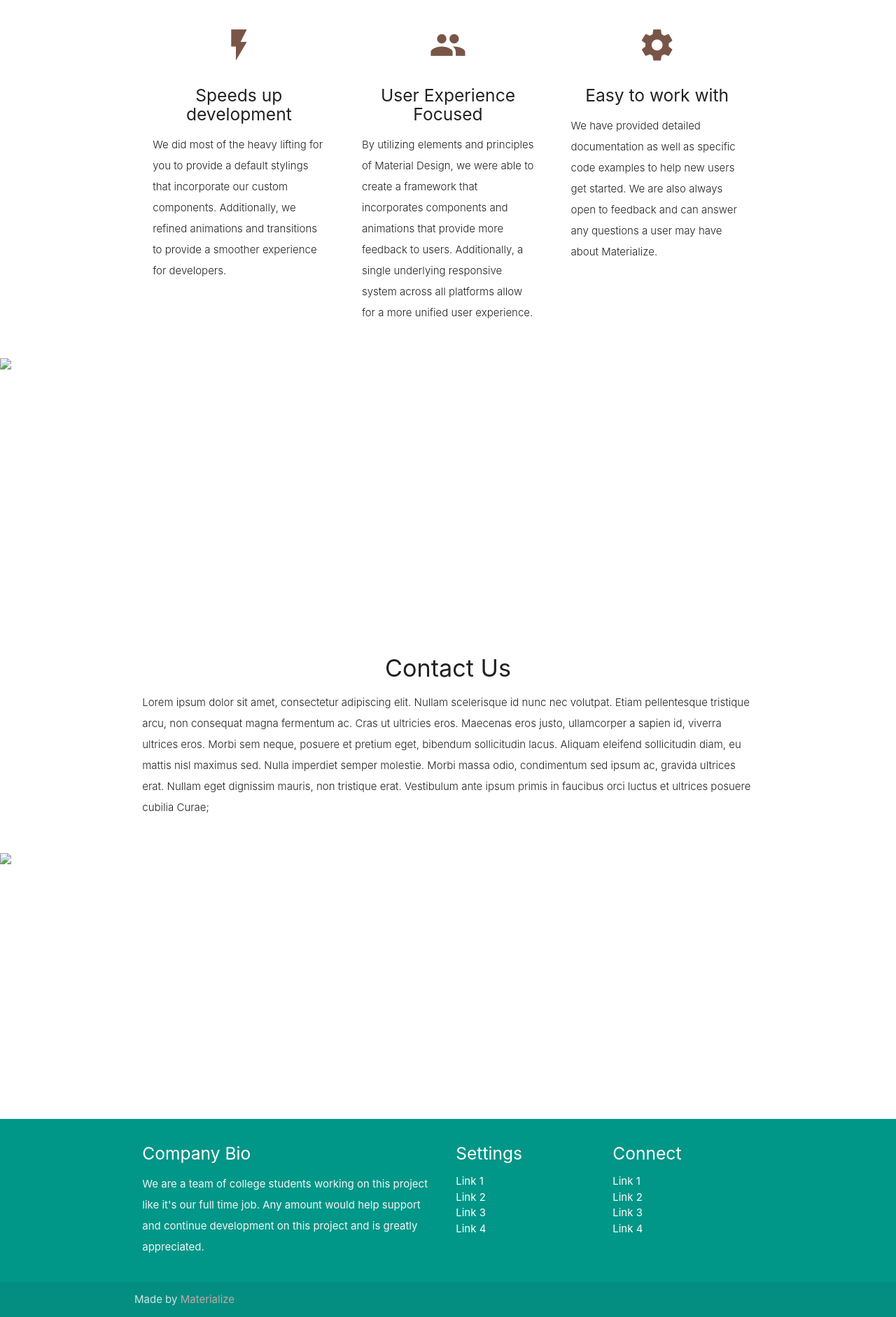
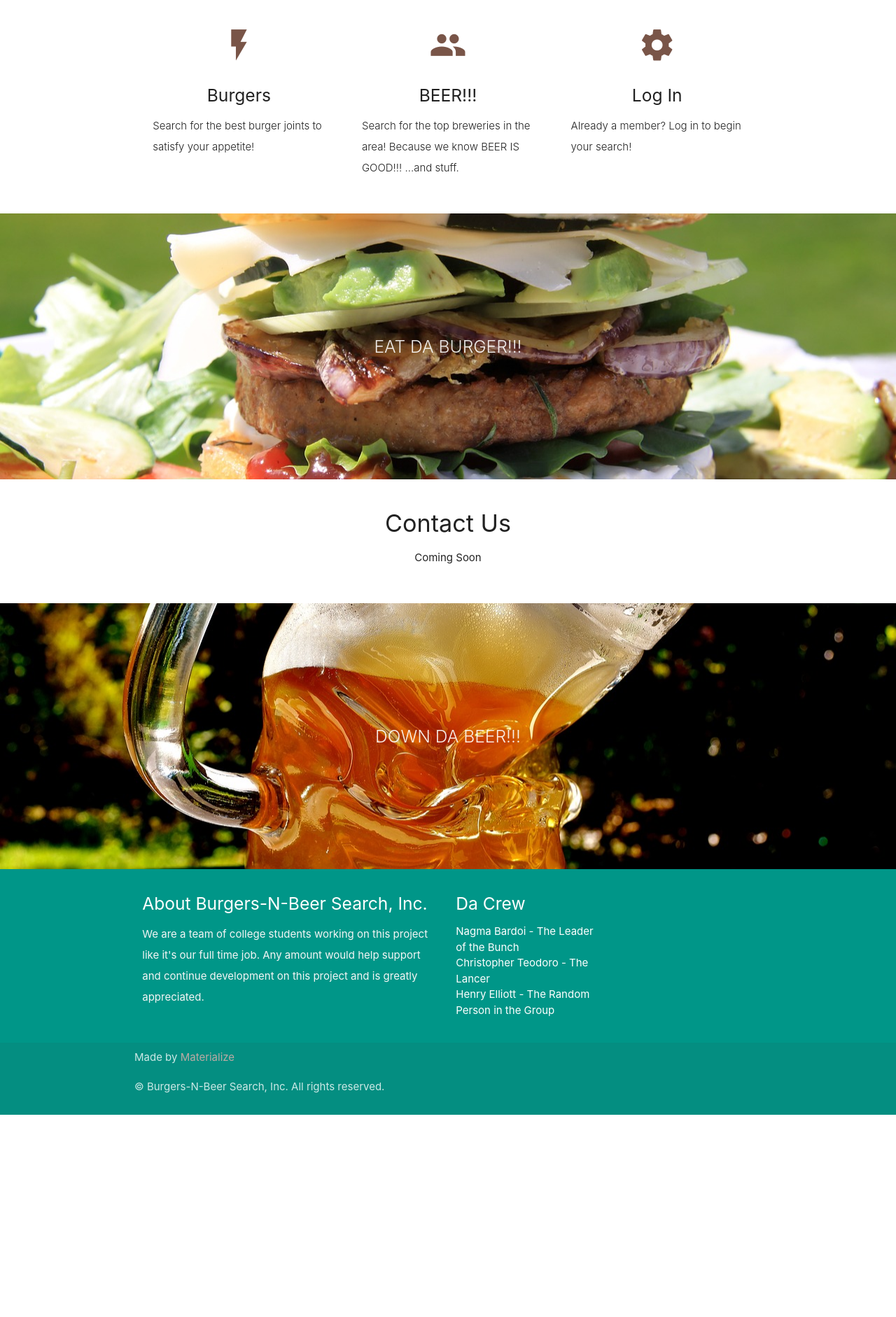
Before and after one commit to nbardoi/Burgers-n-Beer, a website: page public/index.html in a window 1280 px wide. Shown: the part 457-2339 px from the top of the page at 70% size. After the commit the page ends 2050 px from the top, so only its background shows below. Drawn offline with nearby package versions, Linux system fonts and the light colour scheme.

Commit message:
Developing index.html

```diff
--- a/public/index.html
+++ b/public/index.html
@@ -3,7 +3,7 @@
 <head>
   <meta http-equiv="Content-Type" content="text/html; charset=UTF-8"/>
   <meta name="viewport" content="width=device-width, initial-scale=1"/>
-  <title>Parallax Template - Materialize</title>
+  <title>Burgers-N-Beer</title>
 
   <!-- CSS  -->
   <link href="https://fonts.googleapis.com/icon?family=Material+Icons" rel="stylesheet">
@@ -13,13 +13,13 @@
 <body>
   <nav class="white" role="navigation">
     <div class="nav-wrapper container">
-      <a id="logo-container" href="#" class="brand-logo">Logo</a>
+      <a id="logo-container" href="#" class="brand-logo">BURGERS-N-BEER</a>
       <ul class="right hide-on-med-and-down">
-        <li><a href="#">Navbar Link</a></li>
+        <li><a href="#">Log In</a></li>
       </ul>
 
       <ul id="nav-mobile" class="sidenav">
-        <li><a href="#">Navbar Link</a></li>
+        <li><a href="#">Log In</a></li>
       </ul>
       <a href="#" data-target="nav-mobile" class="sidenav-trigger"><i class="material-icons">menu</i></a>
     </div>
@@ -29,9 +29,9 @@
     <div class="section no-pad-bot">
       <div class="container">
         <br><br>
-        <h1 class="header center teal-text text-lighten-2">Parallax Template</h1>
+        <h1 class="header center white-text text-lighten-2">Burgers-N-Beer</h1>
         <div class="row center">
-          <h5 class="header col s12 light">A modern responsive front-end framework based on Material Design</h5>
+          <h5 class="header col s12 light">The modern check-in search for the best burger joints and breweries in town!</h5>
         </div>
         <div class="row center">
           <a href="http://materializecss.com/getting-started.html" id="download-button" class="btn-large waves-effect waves-light teal lighten-1">Get Started</a>
@@ -40,7 +40,7 @@
 
       </div>
     </div>
-    <div class="parallax"><img src="background1.jpg" alt="Unsplashed background img 1"></div>
+    <div class="parallax"><img src="../public/img/burgers-1976198_1280.jpg" alt="Unsplashed background img 1"></div>
   </div>
 
 
@@ -52,27 +52,27 @@
         <div class="col s12 m4">
           <div class="icon-block">
             <h2 class="center brown-text"><i class="material-icons">flash_on</i></h2>
-            <h5 class="center">Speeds up development</h5>
+            <h5 class="center">Burgers</h5>
 
-            <p class="light">We did most of the heavy lifting for you to provide a default stylings that incorporate our custom components. Additionally, we refined animations and transitions to provide a smoother experience for developers.</p>
+            <p class="light">Search for the best burger joints to satisfy your appetite!</p>
           </div>
         </div>
 
         <div class="col s12 m4">
           <div class="icon-block">
             <h2 class="center brown-text"><i class="material-icons">group</i></h2>
-            <h5 class="center">User Experience Focused</h5>
+            <h5 class="center">BEER!!!</h5>
 
-            <p class="light">By utilizing elements and principles of Material Design, we were able to create a framework that incorporates components and animations that provide more feedback to users. Additionally, a single underlying responsive system across all platforms allow for a more unified user experience.</p>
+            <p class="light">Search for the top breweries in the area! Because we know BEER IS GOOD!!! ...and stuff.</p>
           </div>
         </div>
 
         <div class="col s12 m4">
           <div class="icon-block">
             <h2 class="center brown-text"><i class="material-icons">settings</i></h2>
-            <h5 class="center">Easy to work with</h5>
+            <h5 class="center">Log In</h5>
 
-            <p class="light">We have provided detailed documentation as well as specific code examples to help new users get started. We are also always open to feedback and can answer any questions a user may have about Materialize.</p>
+            <p class="light">Already a member? Log in to begin your search!</p>
           </div>
         </div>
       </div>
@@ -85,11 +85,11 @@
     <div class="section no-pad-bot">
       <div class="container">
         <div class="row center">
-          <h5 class="header col s12 light">A modern responsive front-end framework based on Material Design</h5>
+          <h5 class="header col s12 light">EAT DA BURGER!!!</h5>
         </div>
       </div>
     </div>
-    <div class="parallax"><img src="background2.jpg" alt="Unsplashed background img 2"></div>
+    <div class="parallax"><img src="../public/img/burger_of_doom.jpg" alt="Unsplashed background img 2"></div>
   </div>
 
   <div class="container">
@@ -99,7 +99,7 @@
         <div class="col s12 center">
           <h3><i class="mdi-content-send brown-text"></i></h3>
           <h4>Contact Us</h4>
-          <p class="left-align light">Lorem ipsum dolor sit amet, consectetur adipiscing elit. Nullam scelerisque id nunc nec volutpat. Etiam pellentesque tristique arcu, non consequat magna fermentum ac. Cras ut ultricies eros. Maecenas eros justo, ullamcorper a sapien id, viverra ultrices eros. Morbi sem neque, posuere et pretium eget, bibendum sollicitudin lacus. Aliquam eleifend sollicitudin diam, eu mattis nisl maximus sed. Nulla imperdiet semper molestie. Morbi massa odio, condimentum sed ipsum ac, gravida ultrices erat. Nullam eget dignissim mauris, non tristique erat. Vestibulum ante ipsum primis in faucibus orci luctus et ultrices posuere cubilia Curae;</p>
+          <p class="left-align center">Coming Soon</p>
         </div>
       </div>
 
@@ -111,38 +111,28 @@
     <div class="section no-pad-bot">
       <div class="container">
         <div class="row center">
-          <h5 class="header col s12 light">A modern responsive front-end framework based on Material Design</h5>
+          <h5 class="header col s12 light">DOWN DA BEER!!!</h5>
         </div>
       </div>
     </div>
-    <div class="parallax"><img src="background3.jpg" alt="Unsplashed background img 3"></div>
+    <div class="parallax"><img src="../public/img/beer-2351051_1280.jpg" alt="Unsplashed background img 3"></div>
   </div>
 
   <footer class="page-footer teal">
     <div class="container">
       <div class="row">
         <div class="col l6 s12">
-          <h5 class="white-text">Company Bio</h5>
+          <h5 class="white-text">About Burgers-N-Beer Search, Inc.</h5>
           <p class="grey-text text-lighten-4">We are a team of college students working on this project like it's our full time job. Any amount would help support and continue development on this project and is greatly appreciated.</p>
 
 
         </div>
         <div class="col l3 s12">
-          <h5 class="white-text">Settings</h5>
+          <h5 class="white-text">Da Crew</h5>
           <ul>
-            <li><a class="white-text" href="#!">Link 1</a></li>
-            <li><a class="white-text" href="#!">Link 2</a></li>
-            <li><a class="white-text" href="#!">Link 3</a></li>
-            <li><a class="white-text" href="#!">Link 4</a></li>
-          </ul>
-        </div>
-        <div class="col l3 s12">
-          <h5 class="white-text">Connect</h5>
-          <ul>
-            <li><a class="white-text" href="#!">Link 1</a></li>
-            <li><a class="white-text" href="#!">Link 2</a></li>
-            <li><a class="white-text" href="#!">Link 3</a></li>
-            <li><a class="white-text" href="#!">Link 4</a></li>
+            <li>Nagma Bardoi - The Leader of the Bunch</li>
+            <li>Christopher Teodoro - The Lancer</li>
+            <li>Henry Elliott - The Random Person in the Group</li>
           </ul>
         </div>
       </div>
@@ -150,6 +140,7 @@
     <div class="footer-copyright">
       <div class="container">
       Made by <a class="brown-text text-lighten-3" href="http://materializecss.com">Materialize</a>
+      <p>© Burgers-N-Beer Search, Inc. All rights reserved.</p>
       </div>
     </div>
   </footer>
```
Also changed, not shown: public/img/beer-2351051_1280.jpg (added), public/img/burger_of_doom.jpg (added), public/img/burgers-1976198_1280.jpg (added).
